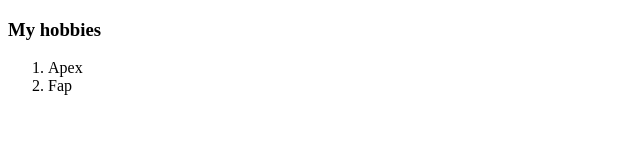
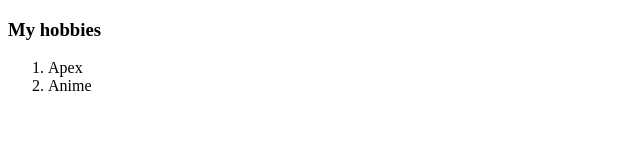
Before and after one commit to zer04our/cv, a plain HTML site: page hobbies.html in a window 1280 px wide. Shown: the full height of the page, 0-640 px from the left. Drawn offline with Linux system fonts and the light colour scheme.

Commit message:
Update hobbies.html

```diff
--- a/hobbies.html
+++ b/hobbies.html
@@ -12,7 +12,7 @@
   <h3>My hobbies</h3>
   <ol>
     <li>Apex</li>
-    <li>Fap</li>
+    <li>Anime</li>
   </ol>
 </body>
 
```
